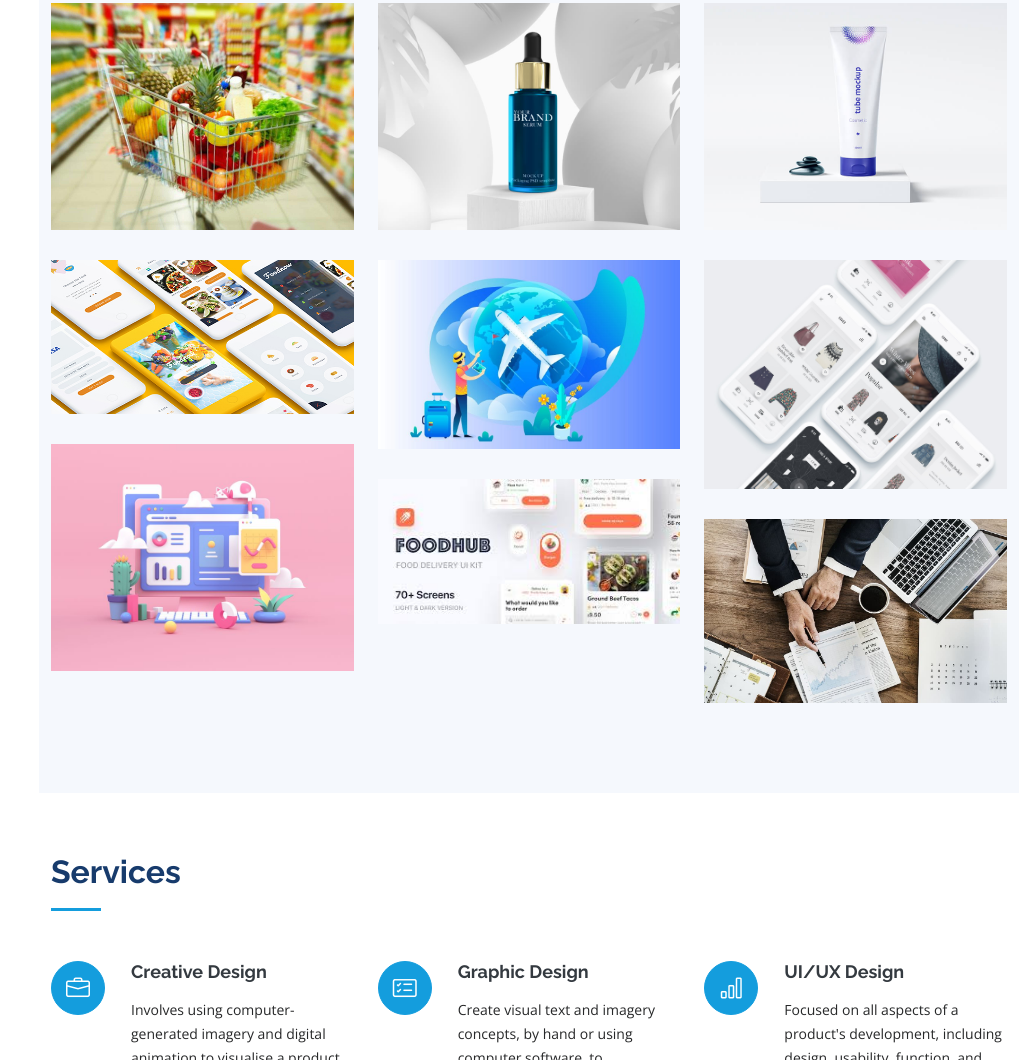
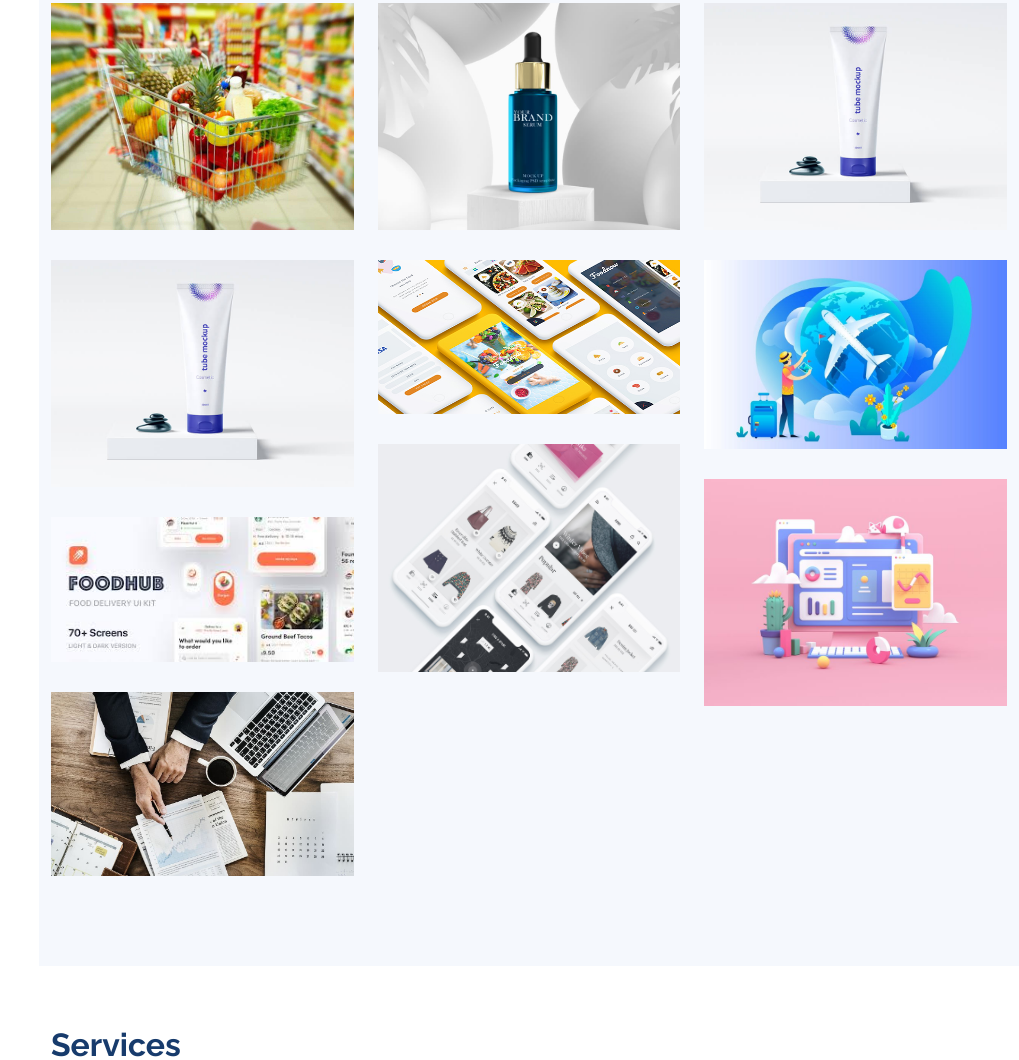
Before and after one commit to SuneetaDevi/Suneeta-s-Portfolio.github.io, a plain HTML site: page index.html in a window 1280 px wide. Shown: the part 3473-4533 px from the top of the page, without its empty margins (261-1280 px from the left). Drawn offline with nearby package versions, Linux system fonts and the light colour scheme.

Commit message:
Update index.html

```diff
--- a/index.html
+++ b/index.html
@@ -372,6 +372,16 @@
                     </div>
                 </div>
 
+                <div class="col-lg-4 col-md-6 portfolio-item filter-app">
+                    <div class="portfolio-wrap">
+                        <img src="assets/img/portfolio/portfolio-3.jpg" class="img-fluid" alt="">
+                        <div class="portfolio-links">
+                            <a href="assets/img/portfolio/portfolio-3.jpg" data-gallery="portfolioGallery" class="portfolio-lightbox" title="App 2"><i class="bx bx-plus"></i></a>
+                            <a href="https://xd.adobe.com/view/f50de593-4266-4651-b042-c07038543dee-a05e/" title="More Details"><i class="bx bx-link"></i></a>
+                        </div>
+                    </div>
+                </div>
+
                 <div class="col-lg-4 col-md-6 portfolio-item filter-card">
                     <div class="portfolio-wrap">
                         <img src="assets/img/portfolio/portfolio-4.jpg" class="img-fluid" alt="">
```
